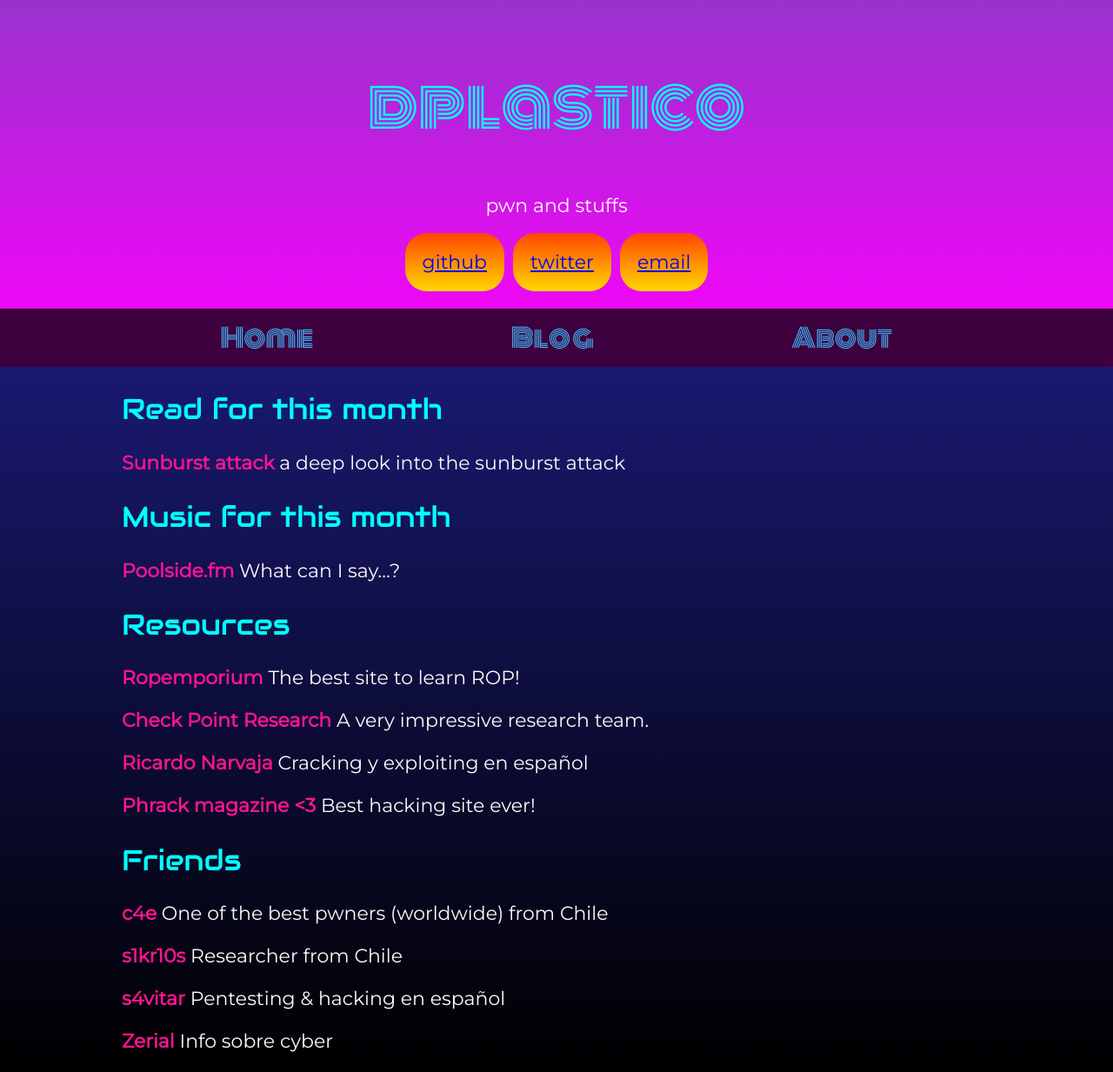
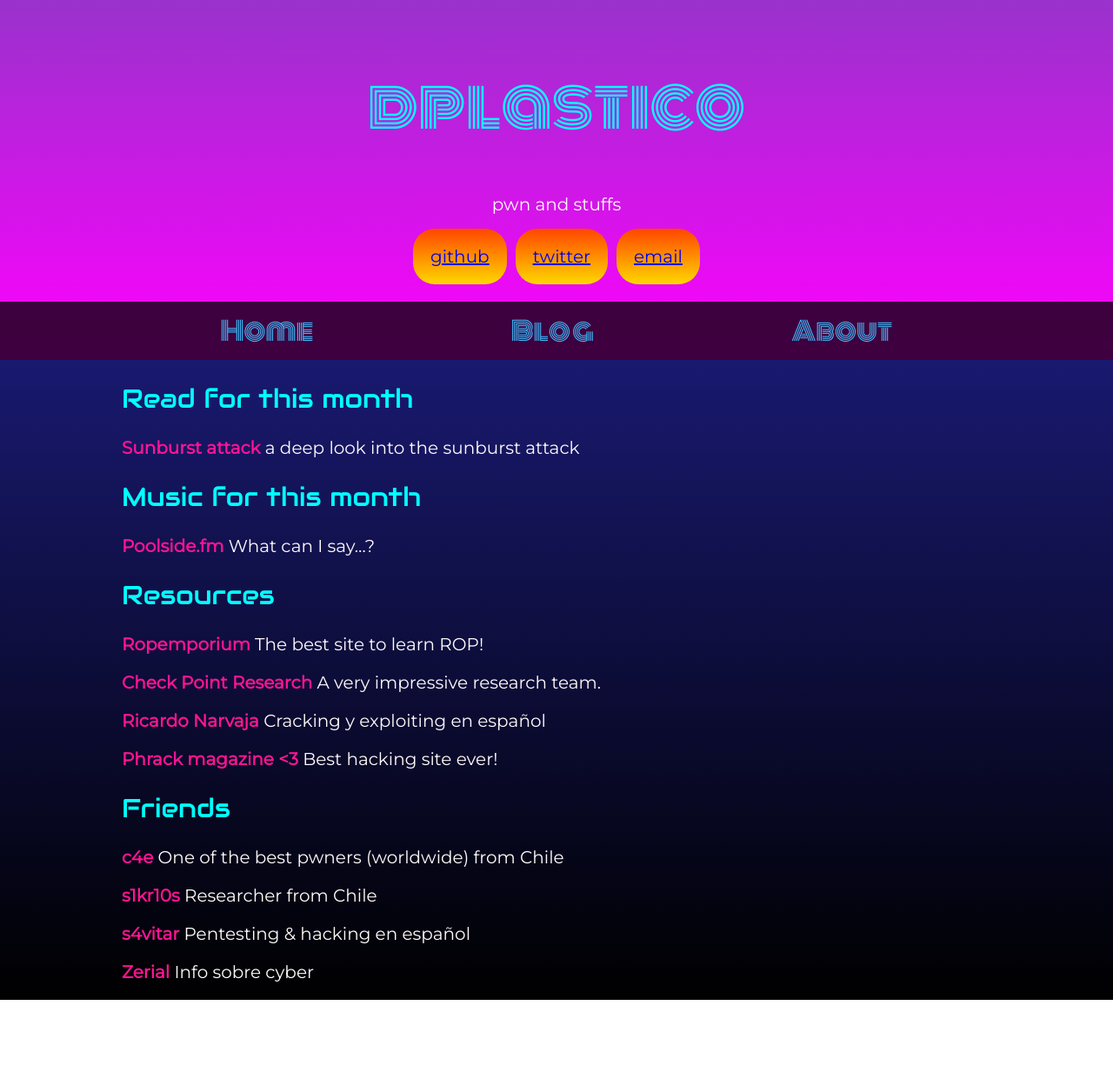
Before and after one commit to dplastico/dplastico.github.io, a Jekyll site: the page built from index.md, in a window 1280 px wide. Shown: the whole page at 87% size. Built offline with Jekyll 4.4.1, drawn with Linux system fonts in a browser that asks for light colours; nearby versions of some CDN libraries; our own code applies the rules of GitHub Pages for plain Markdown files; after the commit the page ends 1150 px from its top, so only the background shows below that.

Commit message:
house of plastic v1.8

```diff
--- a/assets/css/style.scss
+++ b/assets/css/style.scss
@@ -11,7 +11,7 @@ html {
 body {
     margin: 0;
     font-family: 'Montserrat', sans-serif;
-    font-size: 22px;
+    font-size: 20px;
     color: snow;
     min-height: 100%;
     display: flex;
@@ -99,7 +99,7 @@ header {
                 margin: 0px;
                 padding: 0px;
                 color: aqua;
-                font-size: 30px;
+                font-size: 32px;
             }
 
             p {
@@ -128,7 +128,7 @@ h1, h2, h3, h4, h5, h6 {
 }
 
 p, code {
-    font-size: 22px;
+    font-size: 20px;
 }
 
 pre {
@@ -158,7 +158,7 @@ body::-webkit-scrollbar {
 body {
     scrollbar-width: thin;
     scrollbar-color: var(--thumbBG) var(--scrollbarBG);
-    font-size: 22px;
+    font-size: 20px;
 }
 body::-webkit-scrollbar-track {
     background: var(--scrollbarBG);
@@ -216,7 +216,7 @@ tr {
 #subtitle {
     text-align: center;
     font-family: 'Montserrat', sans-serif;
-    font-size: 22px;
+    font-size: 20px;
     color: snow;
 }
 
```
